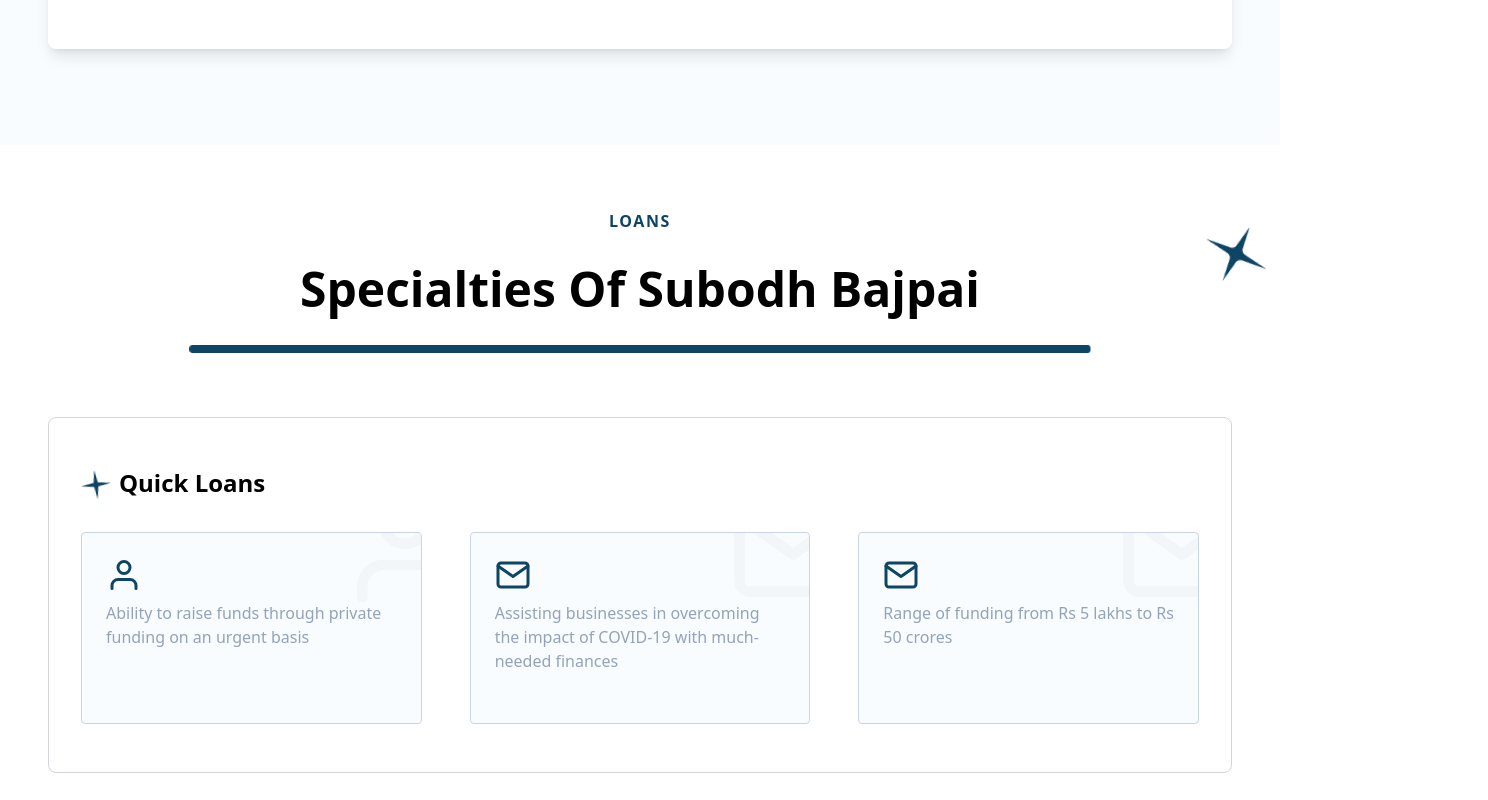
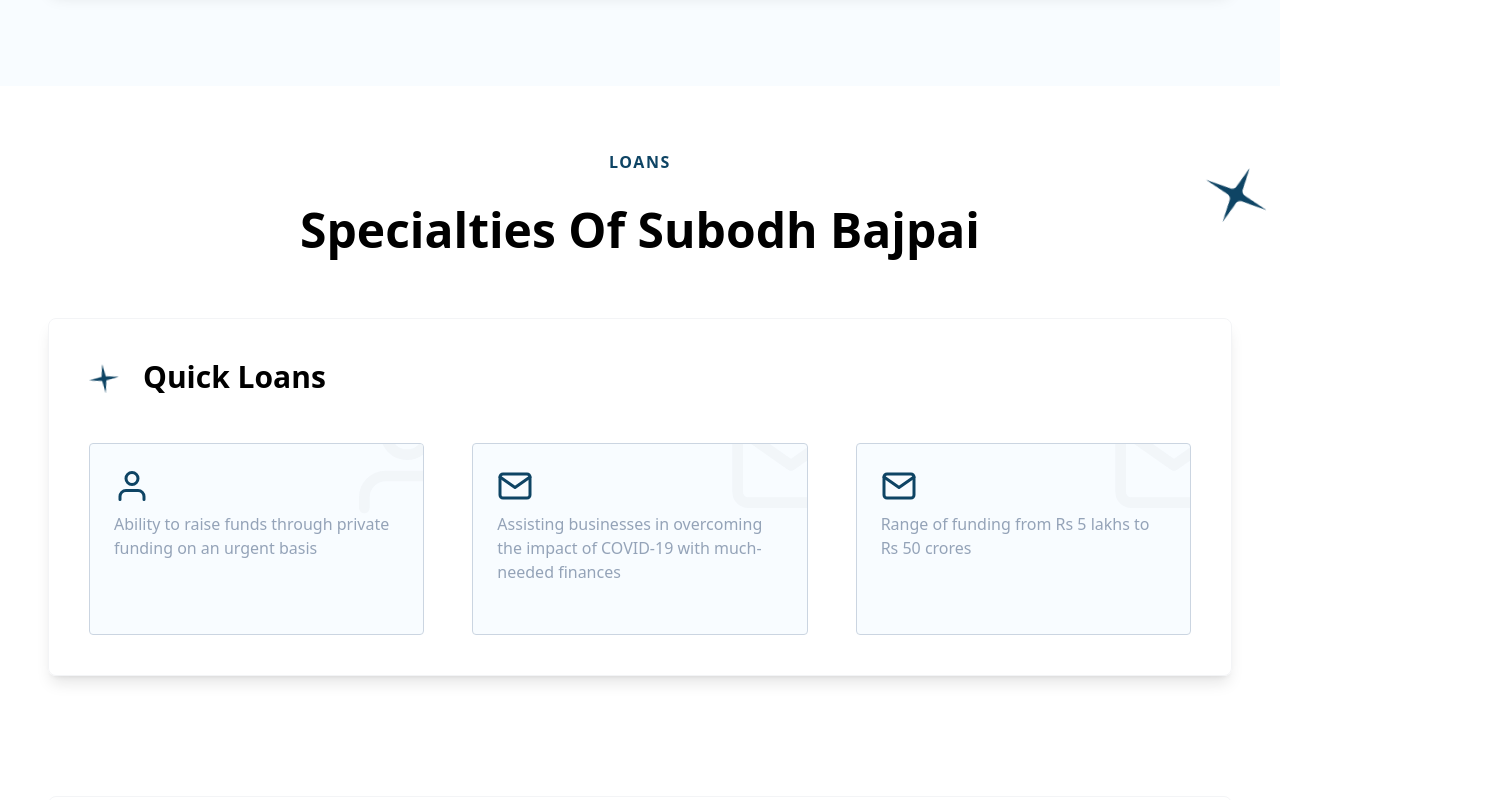
Before and after one commit to rkcoola792/Dubai, a React (Vite) app: page / in a window 1280 px wide. Shown: the part 1440-2240 px from the top of the page, 1488 px wide, since content can reach past the window. Built offline with nearby package versions, Linux system fonts and the light colour scheme.

Commit message:
homepage layout fixed

```diff
--- a/src/components/Hero/Hero.jsx
+++ b/src/components/Hero/Hero.jsx
@@ -6,7 +6,7 @@ const Hero = () => {
   return (
     <motion.div
       className="Hero mx-2 mt-12 sm:mx-12 text-center lg:text-left 2xl:mx-0 bg-mainBlue lg:h-[600px] my-12
-      rounded-3xl overflow-hidden lg:flex-row flex flex-col gap-4 h-[800px]  "
+      rounded-3xl overflow-hidden lg:flex-row flex flex-col gap-4 lg:gap-0 h-[800px]  "
       initial={{ y: 100, opacity: 0 }}
       whileInView={{ y: 0, opacity: 1 }}
       transition={{ duration: 1 }}
--- a/src/components/Homepage/Homepage.jsx
+++ b/src/components/Homepage/Homepage.jsx
@@ -20,14 +20,26 @@ import { MobileMenu } from './MobileMenu'
 
 const Homepage = () => {
   return (
-    <div className="homepage mt-[120px] lg:mt-[150px] max-w-[1440px] mx-auto">
+    <div className="homepage mt-[120px] lg:mt-[150px]  ">
+      <div className='max-w-[1440px] mx-auto'>
       <Hero />
+      </div>
+
+      <div className=''>
       <Section2 />
+      </div>
+
+      <div className='max-w-[1440px] mx-auto'>
+
       <Section3 />
+      </div>
       <Section4 />
       <Section5 />
       <Section6 />
+      <div className='max-w-[1440px] mx-auto'>
+
       <Section7 />
+      </div>
       <Section8 />
     </div>
   );
--- a/src/components/Homepage/Section2.jsx
+++ b/src/components/Homepage/Section2.jsx
@@ -80,7 +80,8 @@ const arr=["rajeev", "kumar"]
 
 
   return (
-    <div className="section2 my-12 py-12 bg-[#F8FCFF]  relative">
+    <div className="section2 my-12 py-12 bg-[#F8FCFF]  relative  ">
+      <div className='max-w-[1440px] mx-auto'>
       <motion.div className="heading">
         <Heading
           heading="journal"
@@ -88,7 +89,7 @@ const arr=["rajeev", "kumar"]
         ></Heading>
       </motion.div>
       <motion.div
-        className="bottom-content mt-6 sm:mx-12 sm:my-12 flex flex-col bg-white shadow-lg sm:p-12 p-4 rounded-lg"
+        className="bottom-content h-[27rem] mt-6 sm:mx-12 2xl:mx-0 sm:my-12 flex flex-col bg-white shadow-lg sm:p-12 p-4 rounded-lg "
         initial={{ scale: 0.75, opacity: 0 }}
         whileInView={{ scale: 1, opacity: 1 }}
         transition={{ duration: 1, delay: 0.2 }}
@@ -155,6 +156,8 @@ const arr=["rajeev", "kumar"]
       >
         <StarIcon></StarIcon>
       </motion.div>
+      </div>
+
     </div>
   );
 }
--- a/src/components/Homepage/Section3.jsx
+++ b/src/components/Homepage/Section3.jsx
@@ -17,7 +17,7 @@ const Section3 = () => {
   });
   return (
     <div className="flex flex-col  relative ">
-      <motion.div className="heading sm:sticky w-full  sm:top-20 p-4 z-40 bg-white">
+      <motion.div className="heading sm:sticky w-full  sm:top-20 lg:top-24 p-4 z-40 bg-white">
         <Heading
           heading="Loans"
           subheading="Specialties of Subodh Bajpai"
@@ -30,26 +30,21 @@ const Section3 = () => {
         >
           <StarIcon></StarIcon>
         </motion.div>
-        <motion.div
-          className="progressBar mt-8 bg-mainBlue h-2 rounded-md px-4 sm:px-12 lg:px-12 2xl:px-0 "
-          style={{ scaleX }}
-          initial={{ x: -175, opacity: 0 }}
-          whileInView={{ x: 0, opacity: 1 }}
-          transition={{ duration: 1, delay: 0 }}
-        ></motion.div>
+
       </motion.div>
-      <div className=" flex flex-col gap-12 mt-6  px-4 sm:px-12 lg:px-12 2xl:px-0  " ref={ref}>
-        <div className="group1 flex flex-col sm:gap-8 sm:sticky  sm:top-72  z-10 sm:my-6 border border-gray-300  p-8 py-12 rounded-lg">
+      <div className="flex flex-col gap-24 mt-12  px-4 sm:px-12 lg:px-12 2xl:px-0  " ref={ref}>
+
+        <div className="group1 flex flex-col sm:gap-12 sm:sticky  sm:top-64  z-10 shadow-lg border border-gray-100  p-10 rounded-lg">
           <motion.div
-            className="heading flex gap-2 items-center mb-4 sm:mb-0  "
+            className="heading flex gap-6 items-center mb-4 sm:mb-0  "
             initial={{ y: 75, opacity: 0 }}
             whileInView={{ y: 0, opacity: 1 }}
             transition={{ duration: 0.5, delay: 0.1 }}
           >
-            <div className="mt-1">
+            <div className="mt-1 ">
               <SmallStar></SmallStar>
             </div>
-            <h3 className="sm:text-2xl text-xl font-semibold">Quick Loans</h3>
+            <h3 className="sm:text-2xl lg:text-3xl text-xl font-semibold">Quick Loans</h3>
           </motion.div>
           <Specialities
             subtitle1="Ability to raise funds through private funding on an urgent basis"
@@ -57,7 +52,7 @@ const Section3 = () => {
             subtitle3="Range of funding from Rs 5 lakhs to Rs 50 crores"
           />
         </div>
-        <div className="group2 flex flex-col gap-8  sm:sticky top-72 bg-white border border-gray-300 z-20 sm:my-6  p-8 py-12 rounded-lg">
+        <div className="group2 flex flex-col gap-8  sm:sticky top-64 bg-white border border-gray-100 z-20 sm:my-6  p-8 py-12 rounded-lg">
           <motion.div
             className="heading flex gap-2 items-center  "
             initial={{ y: 75, opacity: 0 }}
@@ -78,7 +73,7 @@ const Section3 = () => {
             subtitle3="Supporting NBFCs in raising funds for contingency"
           />
         </div>
-        <div className="group3 flex flex-col gap-8  sticky top-72 border border-gray-300 bg-white z-30 sm:my-6  p-8 py-12 rounded-lg ">
+        <div className="group3 flex flex-col gap-8  sticky top-64 border border-gray-100 bg-white z-30 sm:my-6  p-8 py-12 rounded-lg ">
           <motion.div
             className="heading flex gap-2 items-center "
             initial={{ y: 75, opacity: 0 }}
--- a/src/components/Homepage/Section4.jsx
+++ b/src/components/Homepage/Section4.jsx
@@ -9,6 +9,9 @@ import { motion } from "framer-motion";
 const Section4 = () => {
   return (
     <div className="section-4  2xl:px-12 flex flex-col gap-12 my-16 relative px-4  sm:px-12   bg-[#F8FCFF] pt-6 justify-center items-center md:justify-normal md:items-stretch">
+    <div className="max-w-[1440px] mx-auto">
+
+
       <div className="absolute w-12 ">
         <StarIcon></StarIcon>
       </div>
@@ -135,6 +138,7 @@ const Section4 = () => {
           </div>
         </motion.div>
       </div>
+      </div>
     </div>
   );
 };
--- a/src/components/Homepage/Section5.jsx
+++ b/src/components/Homepage/Section5.jsx
@@ -19,6 +19,7 @@ const Section5 = () => {
   });
   return (
     <div className="services section5 relative flex flex-col gap-8 my-12 px-2">
+      <div className='max-w-[1440px] mx-auto'>
       <div className="top-headings sticky sm:top-24 top-20 bg-white pt-4 z-[90]">
         <motion.div
           className="absolute sm:top-4 sm:right-24 right-4 w-16 top-4"
@@ -156,6 +157,7 @@ const Section5 = () => {
         <p>{viewMore?"View Less Services":"View More Services"}</p>
         </button>
       </div>
+      </div>
     </div>
   );
 }
--- a/src/components/Homepage/Section6.jsx
+++ b/src/components/Homepage/Section6.jsx
@@ -8,6 +8,7 @@ import { motion } from 'framer-motion';
 const Section6 = () => {
   return (
     <div className="section6 blogs  bg-subtleBlue pt-8 sm:py-6 relative 2xl:p-4">
+     <div className='max-w-[1440px] mx-auto'>
       <div className="absolute ">
         <StarIcon></StarIcon>
       </div>
@@ -60,6 +61,7 @@ const Section6 = () => {
           />
         </motion.div>
       </div>
+      </div>
     </div>
   );
 }
--- a/src/components/Homepage/Section8.jsx
+++ b/src/components/Homepage/Section8.jsx
@@ -5,12 +5,16 @@ import DoubleScroll from './DoubleScroll';
 const Section8 = () => {
   return (
     <div className="section8 py-8 bg-subtleBlue sm:py-12 sm:my-12  px-8 sm:px-12 lg:px-12 flex flex-col gap-12">
+      <div className='max-w-[1440px] mx-auto'>
+
+
       <div className="headings">
         <Heading heading="partners" subheading="our partners"></Heading>
       </div>
       <div className='double-scroll'>
         <DoubleScroll/>
       </div>
+      </div>
     </div>
   );
 }
```
